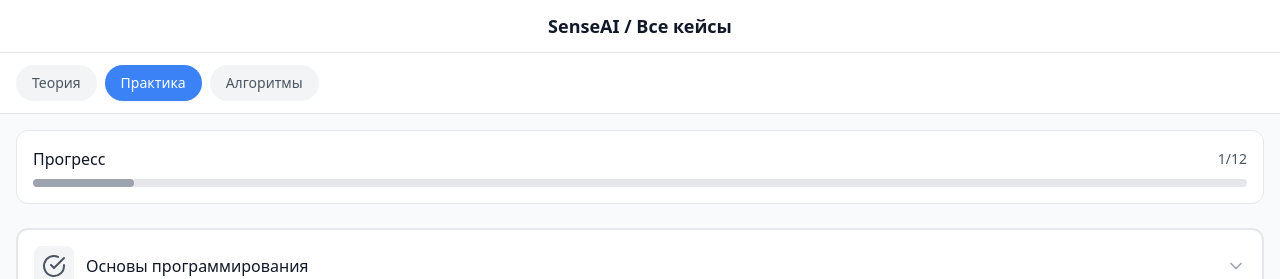
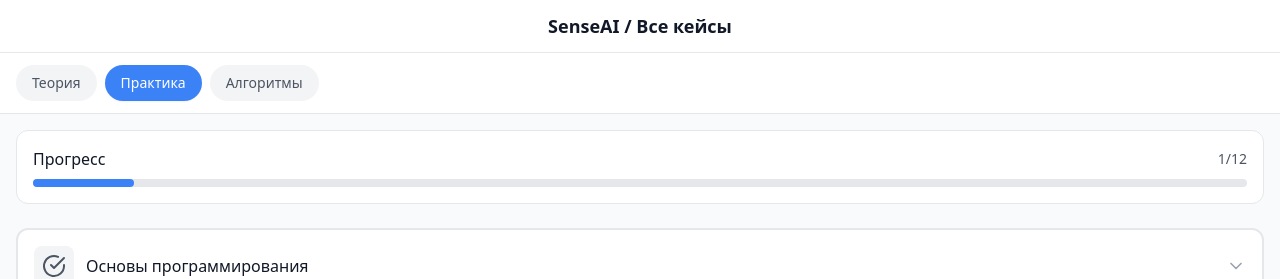
Before and after one commit to aleksey-kantuzov/practice-menu, a React (Vite) app: page / in a window 1280 px wide. Shown: the top 279 px of the page. Built offline with nearby package versions, Linux system fonts and the light colour scheme.

Commit message:
Изменить цвет линии прогресса на синий

```diff
--- a/src/components/PracticeScreen.tsx
+++ b/src/components/PracticeScreen.tsx
@@ -25,7 +25,7 @@ export const PracticeScreen: React.FC<PracticeScreenProps> = ({
           </div>
           <div className="w-full bg-gray-200 rounded-full h-2">
             <div
-              className="bg-gray-400 h-2 rounded-full transition-all duration-300"
+              className="bg-blue-500 h-2 rounded-full transition-all duration-300"
               style={{ width: `${totalTasks > 0 ? (completedTasks / totalTasks) * 100 : 0}%` }}
             />
           </div>
```
